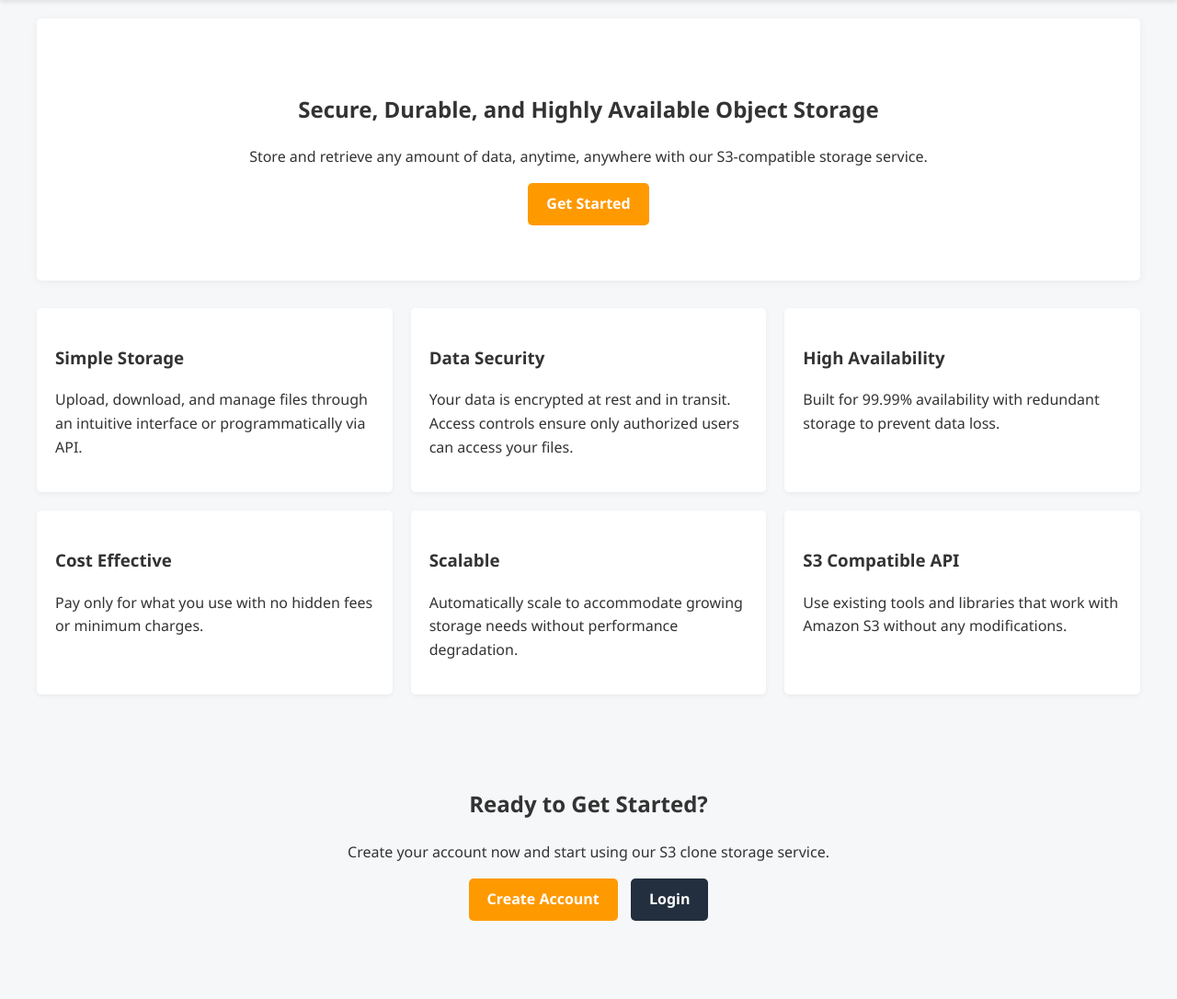
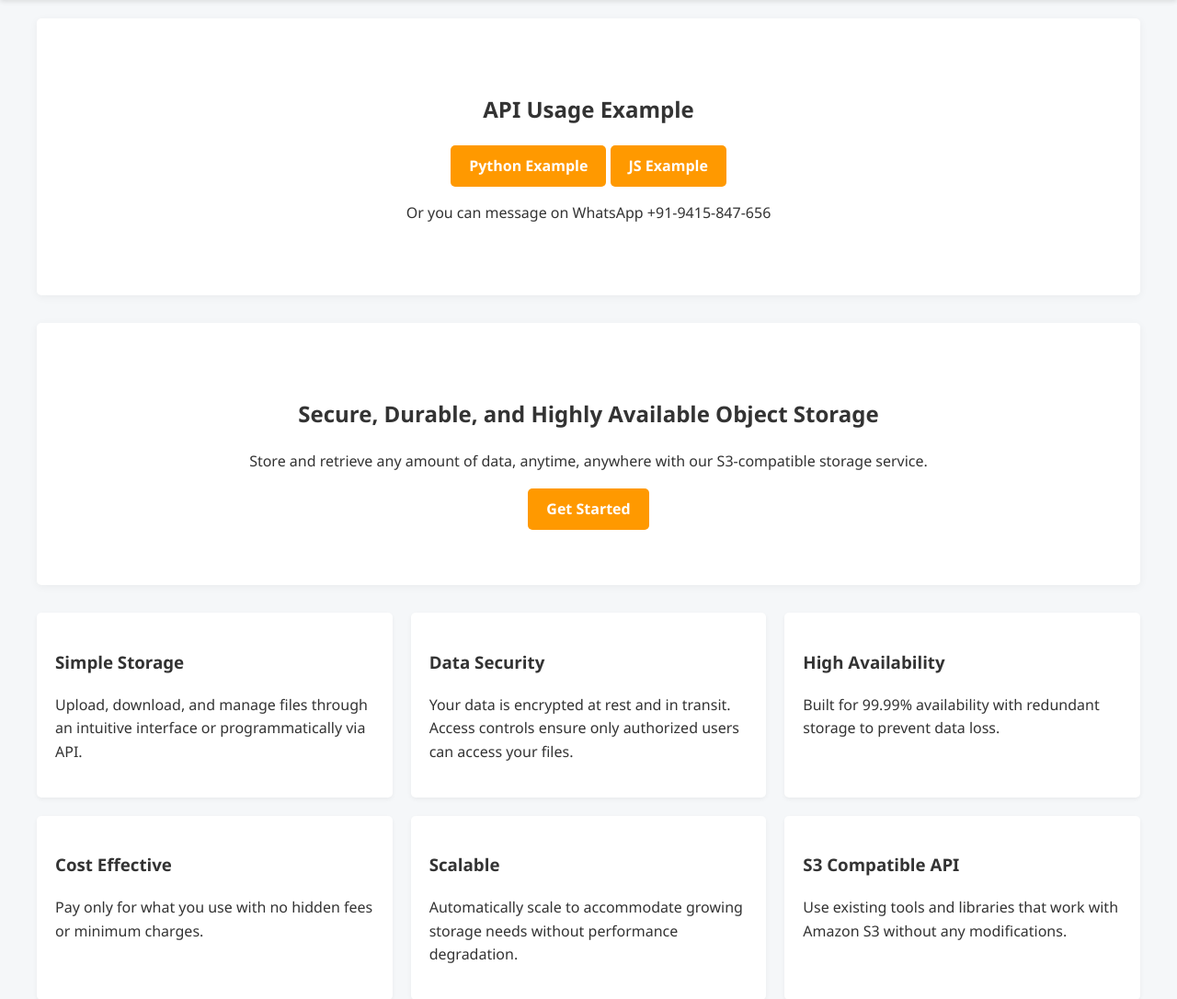
Before and after one commit to shashankpandey04/S3-Clone, a Flask app: page / in a window 1280 px wide. Shown: the part 216-1302 px from the top of the page at 92% size. Run offline with Flask 3, Linux system fonts and the light colour scheme.

Commit message:
Update index.html

```diff
--- a/templates/index.html
+++ b/templates/index.html
@@ -79,6 +79,14 @@
     </header>
 
     <main class="container">
+
+        <section class="hero">
+            <h2>API Usage Example</h2>
+            <a href="https://s3.awslpu.xyz/files/67fd110a744d061db75b46a1/techforge2025/api.py" class="btn">Python Example</a>
+            <a href="https://s3.awslpu.xyz/files/67fd110a744d061db75b46a1/techforge2025/api.js" class="btn">JS Example</a>
+            <p>Or you can message on WhatsApp +91-9415-847-656</p>
+        </section>
+
         <section class="hero">
             <h2>Secure, Durable, and Highly Available Object Storage</h2>
             <p>Store and retrieve any amount of data, anytime, anywhere with our S3-compatible storage service.</p>
```
